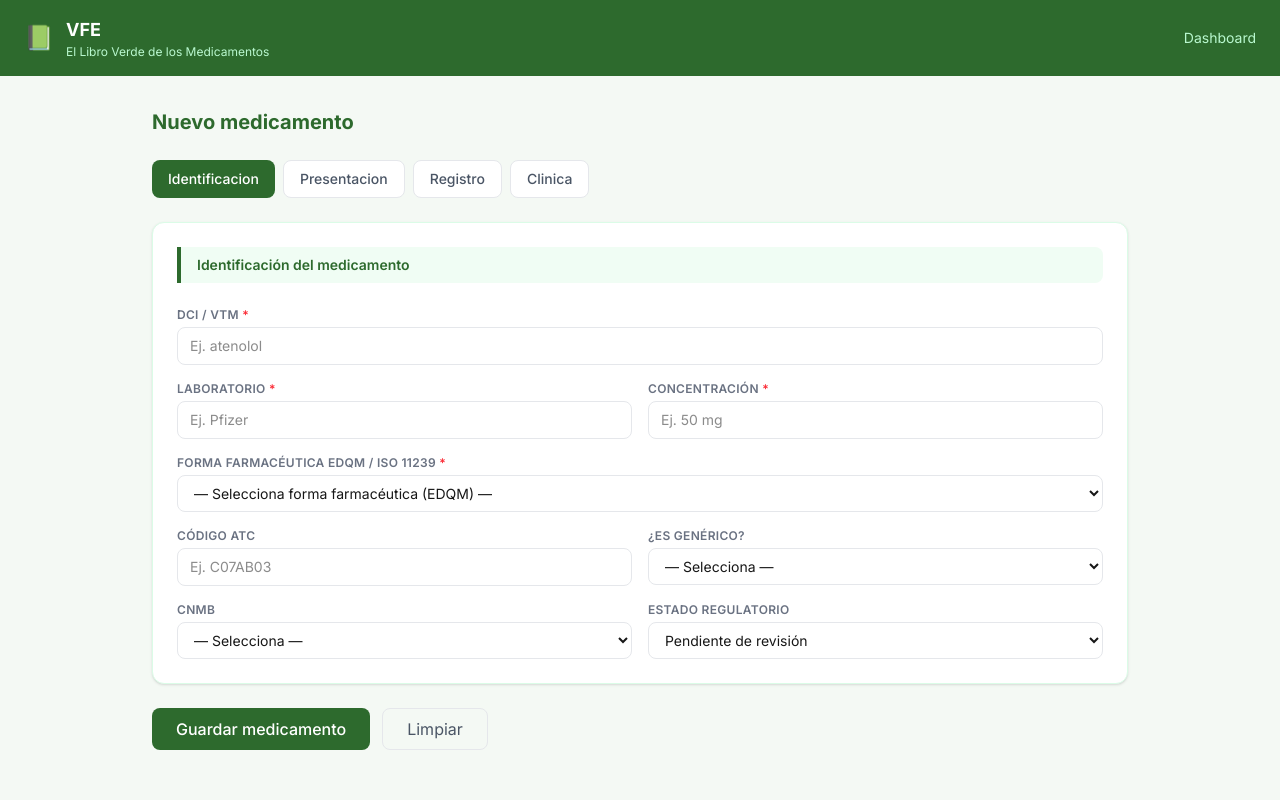
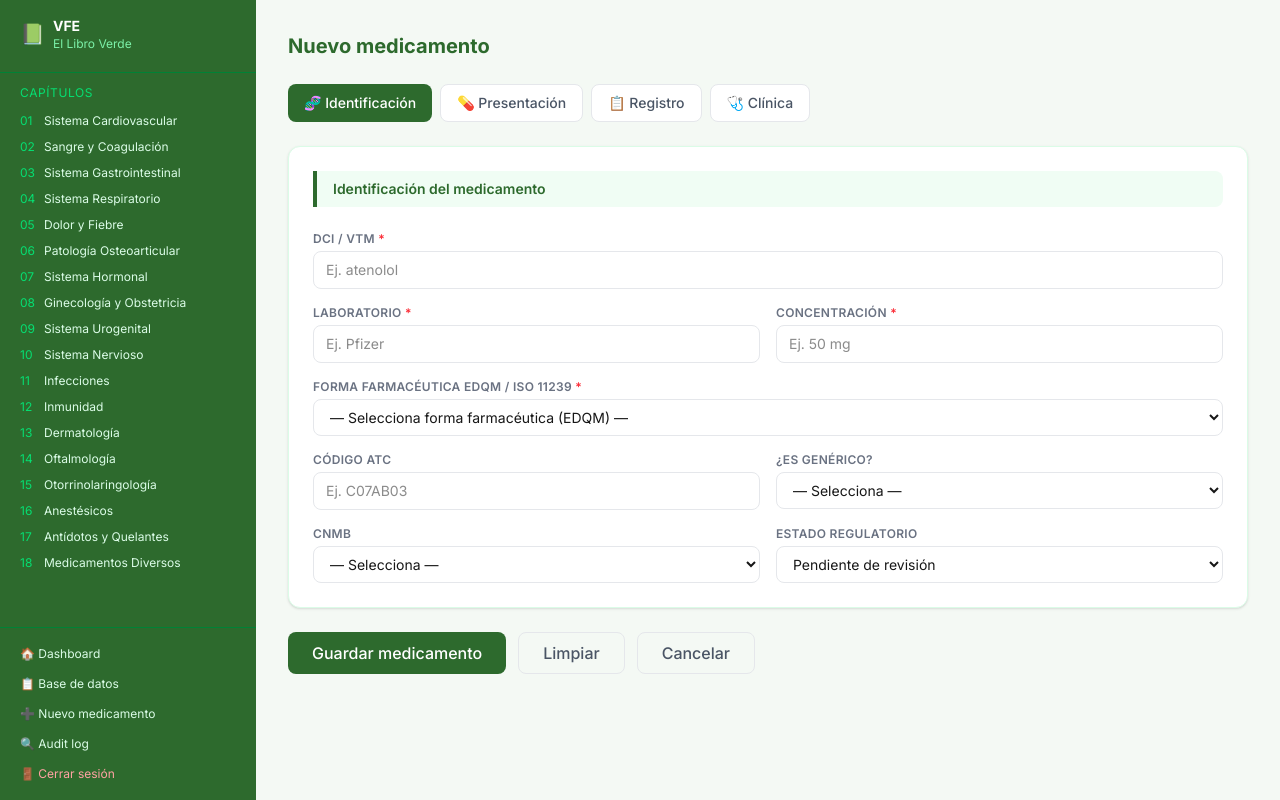
Before and after one commit to luisalvarado8507-gif/vfe-next, a Next.js app: page /medicamentos/nuevo in a window 1280 px wide. Built offline with nearby package versions, Linux system fonts and the light colour scheme; no server answers.

Commit message:
Nuevo medicamento con sidebar

```diff
--- a/app/medicamentos/nuevo/page.tsx
+++ b/app/medicamentos/nuevo/page.tsx
@@ -2,12 +2,13 @@
 import { useState } from 'react';
 import Link from 'next/link';
 import { useAuth } from '@/lib/auth-context';
+import Sidebar from '@/components/layout/Sidebar';
 import TabIdentificacion from './components/TabIdentificacion';
 import TabPresentacion from './components/TabPresentacion';
 import TabRegistro from './components/TabRegistro';
 import TabClinica from './components/TabClinica';
 
-const TABS = ['Identificacion', 'Presentacion', 'Registro', 'Clinica'];
+const TABS = ['🧬 Identificación', '💊 Presentación', '📋 Registro', '🩺 Clínica'];
 
 export default function NuevoMedicamento() {
   const [tab, setTab] = useState(0);
@@ -21,8 +22,12 @@ export default function NuevoMedicamento() {
 
   const handleGuardar = async () => {
     if (!data.vtm || !data.laboratorio || !data.ff || !data.conc) {
-      alert('Completa los campos obligatorios');
+      alert('Completa los campos obligatorios: DCI, Laboratorio, Forma farmacéutica y Concentración');
       setTab(0);
+      return;
+    }
+    if (!isEditor) {
+      alert('No tienes permisos de editor');
       return;
     }
     setSaving(true);
@@ -34,17 +39,17 @@ export default function NuevoMedicamento() {
           'Content-Type': 'application/json',
           'Authorization': `Bearer ${token}`
         },
-        body: JSON.stringify({ ...data, estado: 'pendiente' }),
+        body: JSON.stringify({ ...data, estado: data.estado || 'pendiente' }),
       });
       const result = await res.json();
       if (result.ok) {
-        alert('Medicamento guardado');
+        alert('✅ Medicamento guardado correctamente');
         setData({});
         setTab(0);
       } else {
         alert('Error: ' + result.error);
       }
-    } catch(e) {
+    } catch {
       alert('Error de conexion');
     } finally {
       setSaving(false);
@@ -52,19 +57,11 @@ export default function NuevoMedicamento() {
   };
 
   return (
-    <div className="min-h-screen bg-[#f4f9f4]">
-      <header className="bg-[#2d6a2d] text-white px-6 py-4 flex items-center justify-between">
-        <div className="flex items-center gap-3">
-          <span className="text-2xl">📗</span>
-          <div>
-            <h1 className="font-bold text-lg">VFE</h1>
-            <p className="text-xs text-green-200">El Libro Verde de los Medicamentos</p>
-          </div>
-        </div>
-        <Link href="/dashboard" className="text-green-200 text-sm hover:text-white">Dashboard</Link>
-      </header>
-      <main className="max-w-5xl mx-auto px-6 py-8">
+    <div className="min-h-screen bg-[#f4f9f4] flex">
+      <Sidebar />
+      <main className="flex-1 ml-64 px-8 py-8">
         <h2 className="text-xl font-bold text-[#2d6a2d] mb-6">Nuevo medicamento</h2>
+
         <div className="flex gap-2 mb-6">
           {TABS.map((t, i) => (
             <button key={i} onClick={() => setTab(i)}
@@ -73,21 +70,27 @@ export default function NuevoMedicamento() {
               }`}>{t}</button>
           ))}
         </div>
+
         <div className="bg-white rounded-xl border border-green-100 p-6 shadow-sm min-h-64">
           {tab === 0 && <TabIdentificacion data={data} onChange={handleChange} />}
           {tab === 1 && <TabPresentacion data={data} onChange={handleChange} />}
           {tab === 2 && <TabRegistro data={data} onChange={handleChange} />}
           {tab === 3 && <TabClinica data={data} onChange={handleChange} />}
         </div>
+
         <div className="flex gap-3 mt-6">
           <button onClick={handleGuardar} disabled={saving}
-            className="bg-[#2d6a2d] text-white px-6 py-2 rounded-lg font-medium disabled:opacity-50">
+            className="bg-[#2d6a2d] text-white px-6 py-2 rounded-lg font-medium hover:bg-[#235223] transition disabled:opacity-50">
             {saving ? 'Guardando...' : 'Guardar medicamento'}
           </button>
           <button onClick={() => { setData({}); setTab(0); }}
-            className="border border-gray-200 text-gray-600 px-6 py-2 rounded-lg">
+            className="border border-gray-200 text-gray-600 px-6 py-2 rounded-lg font-medium hover:bg-gray-50 transition">
             Limpiar
           </button>
+          <Link href="/medicamentos"
+            className="border border-gray-200 text-gray-600 px-6 py-2 rounded-lg font-medium hover:bg-gray-50 transition">
+            Cancelar
+          </Link>
         </div>
       </main>
     </div>
```
